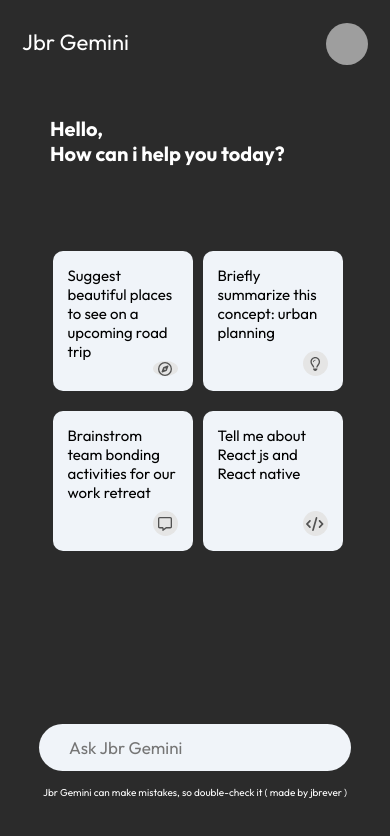
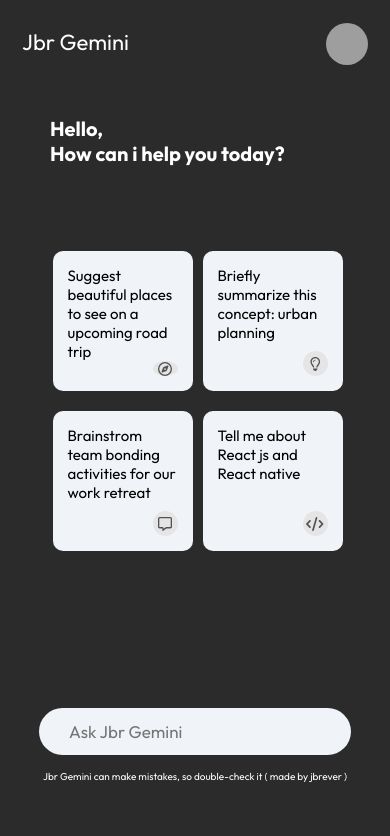
Before and after one commit to Jbrever/React-Gemini-Clone, a React (Vite) app in the folder frontend/: page / in a window 390 px wide. Shown: the top 836 px of the page. Built offline with nearby package versions, Linux system fonts and the light colour scheme; grey boxes are pictures that could not be loaded.

Commit message:
css changes

```diff
--- a/frontend/components/Main/Main.css
+++ b/frontend/components/Main/Main.css
@@ -361,7 +361,7 @@
         margin: 0 0;
     }
     .main-container .bottom-part{
-        padding-bottom: 34px;
+       padding-bottom: 50px;
     }
 }
 
```
